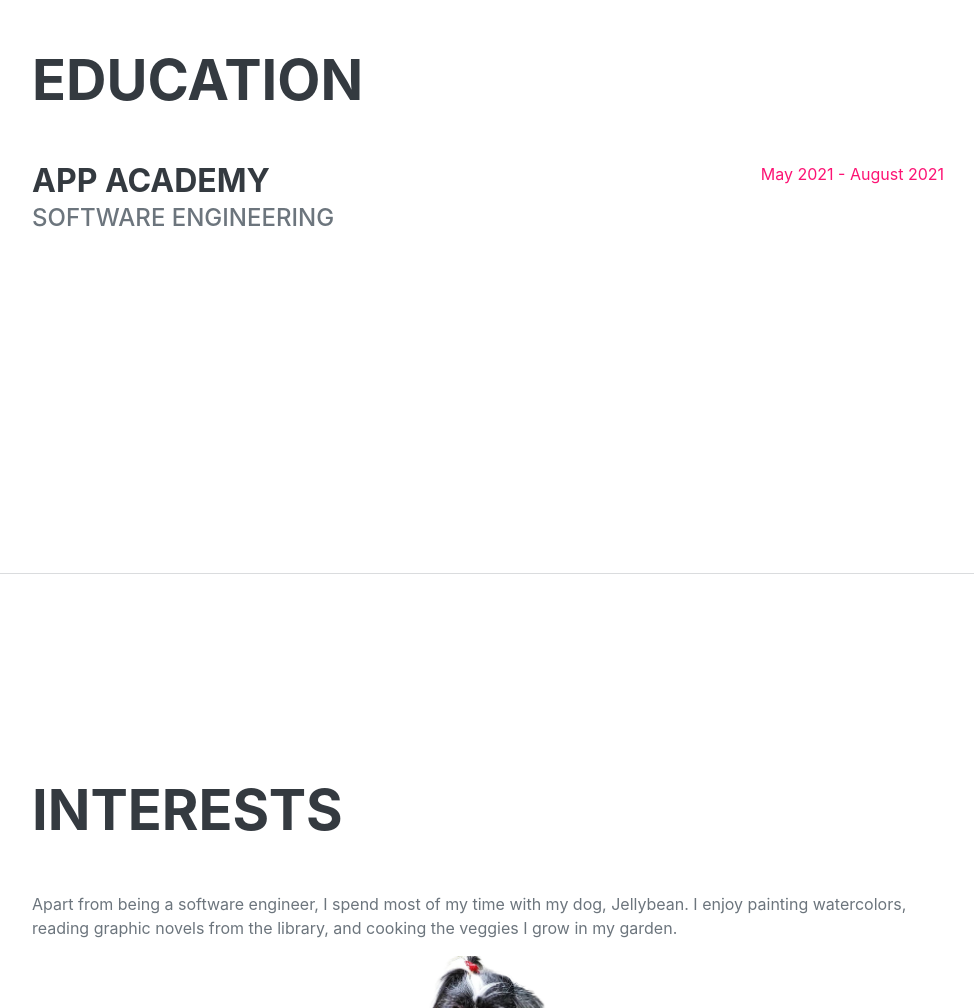
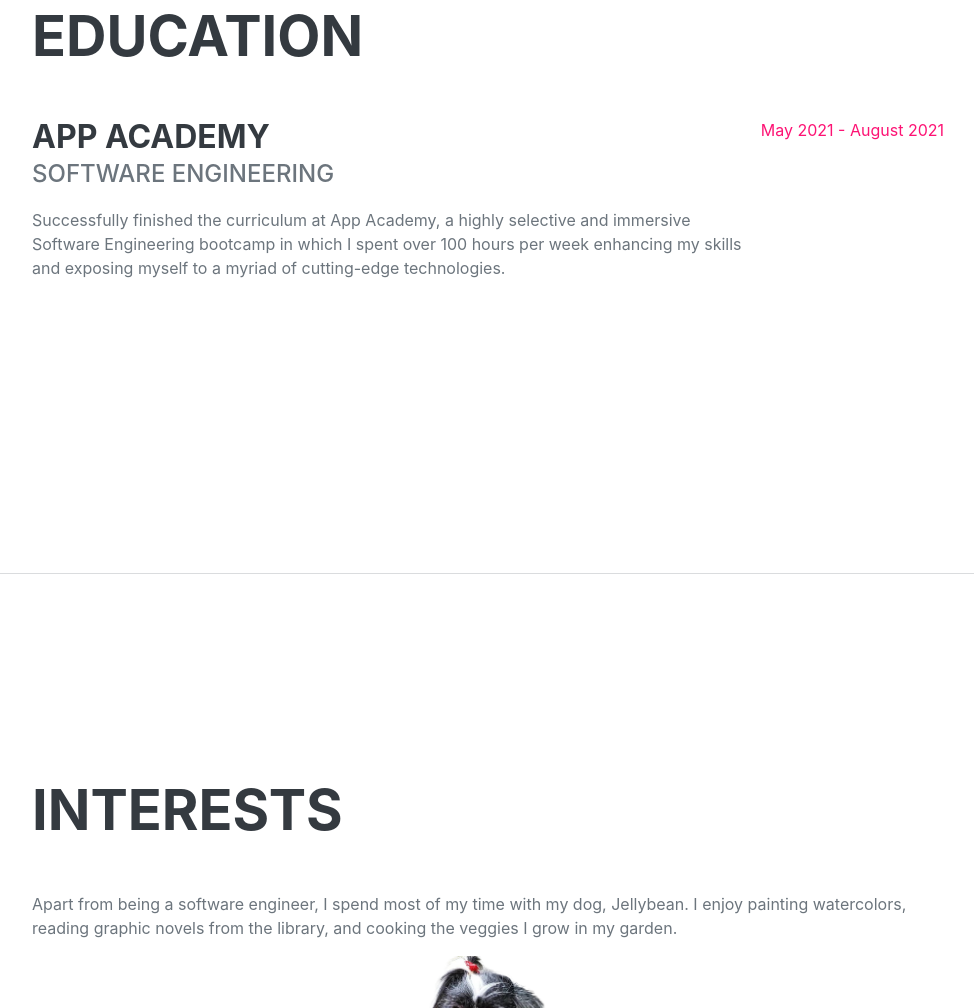
Before and after one commit to internetmara/internetmara.github.io, a plain HTML site: page index.html in a window 1280 px wide. Shown: the part 2692-3700 px from the top of the page, without its empty margins (288-1262 px from the left). Drawn offline with nearby package versions, Linux system fonts and the light colour scheme; a web font is replaced by a local one.

Commit message:
Add A/a description

```diff
--- a/index.html
+++ b/index.html
@@ -132,6 +132,7 @@
                         <div class="flex-grow-1">
                             <h3 class="mb-0">App Academy</h3>
                             <div class="subheading mb-3">Software Engineering</div>
+                            <p>Successfully finished the curriculum at App Academy, a highly selective and immersive Software Engineering bootcamp in which I spent over 100 hours per week enhancing my skills and exposing myself to a myriad of cutting-edge technologies.</p>
                         </div>
                         <div class="flex-shrink-0"><span class="text-primary">May 2021 - August 2021</span></div>
                     </div>
```
